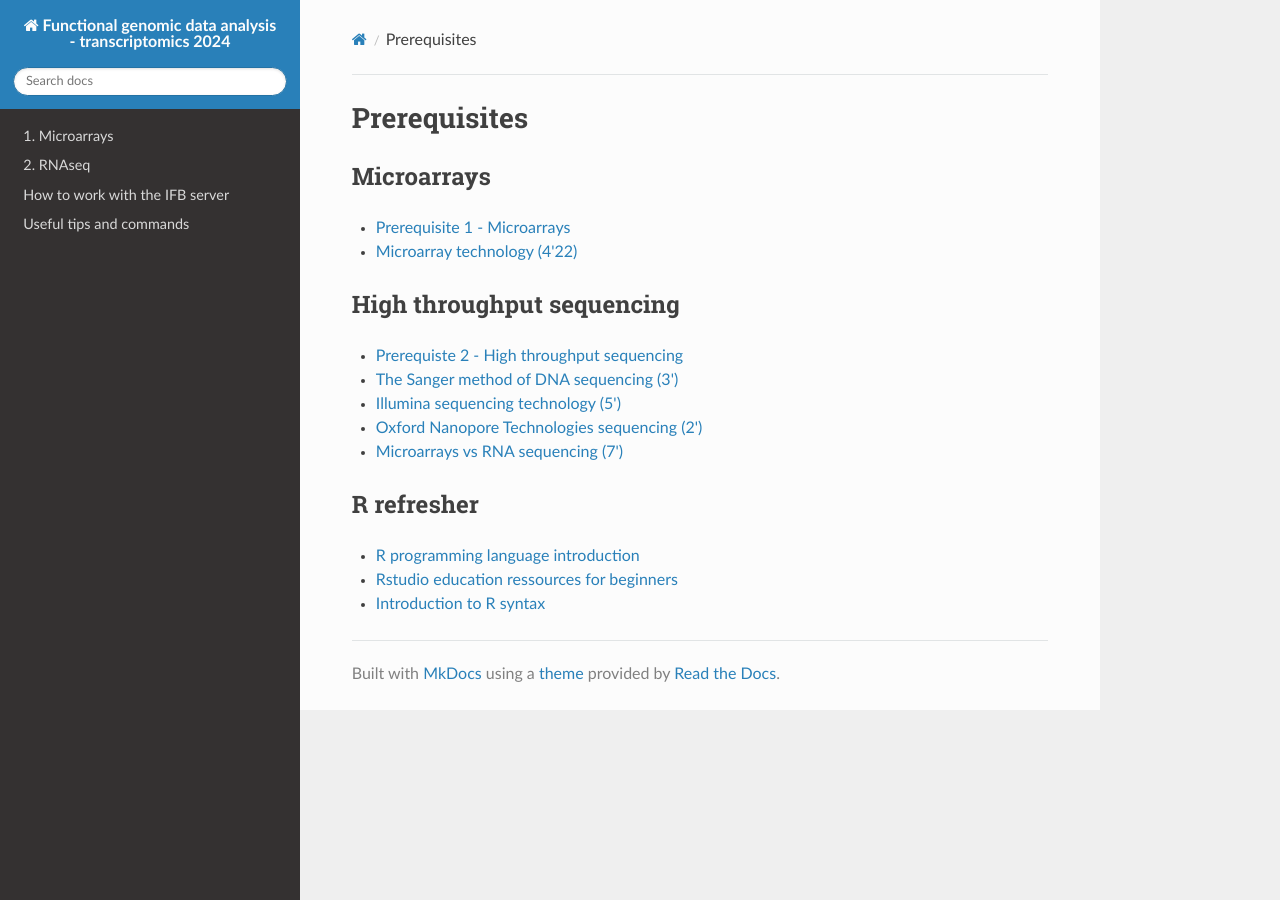
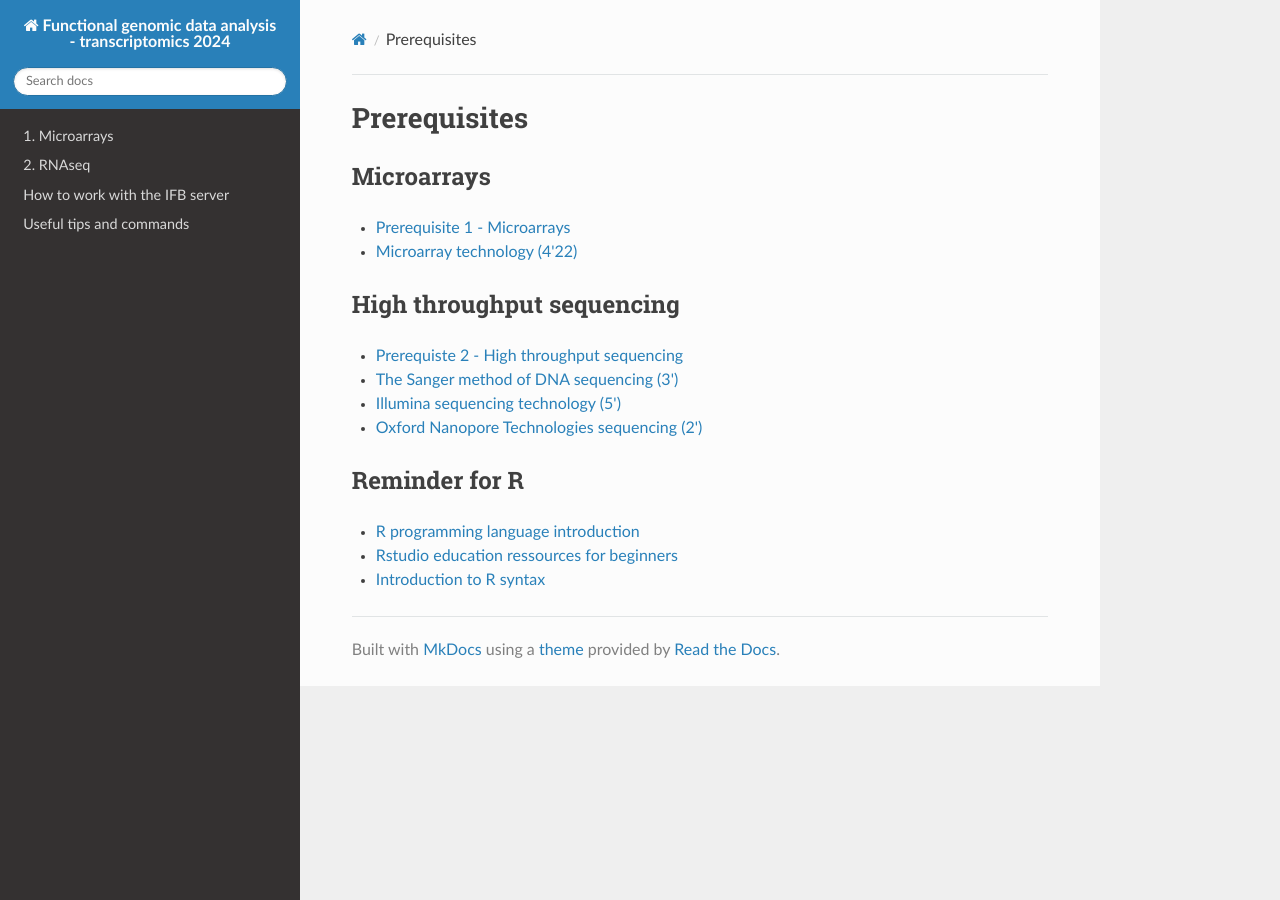
Before and after one commit to slecrom/ENS_HTS_2025, an MkDocs documentation site: the page built from docs/prerequisites.md, in a window 1280 px wide. Built offline with MkDocs 1.6.1, drawn with Linux system fonts in a browser that asks for light colours; nearby versions of some CDN libraries.

Commit message:
Update prerequisites page

```diff
--- a/docs/prerequisites.md
+++ b/docs/prerequisites.md
@@ -11,9 +11,8 @@
 * [The Sanger method of DNA sequencing (3')](https://www.youtube.com/watch?v=FvHRio1yyhQ)
 * [Illumina sequencing technology (5')](https://www.youtube.com/watch?v=fCd6B5HRaZ8)
 * [Oxford Nanopore Technologies sequencing (2')](https://www.youtube.com/watch?v=RcP85JHLmnI)
-* [Microarrays vs RNA sequencing (7')](https://www.youtube.com/watch?v=2c3t3tDEmsU)
 
-## R refresher
+## Reminder for R
 
 * [R programming language introduction](https://www.udemy.com/course/r-basics/)
 * [Rstudio education ressources for beginners](https://education.rstudio.com/learn/beginner/)
```
